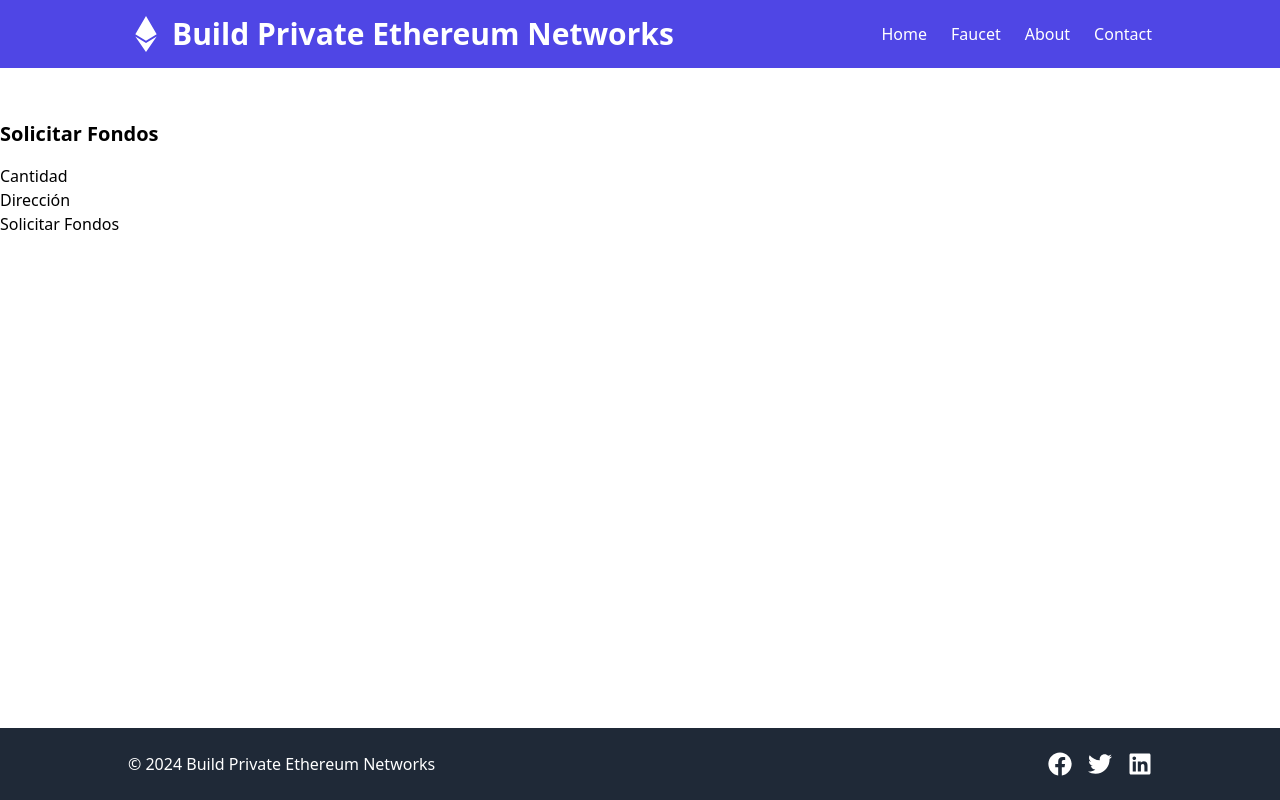
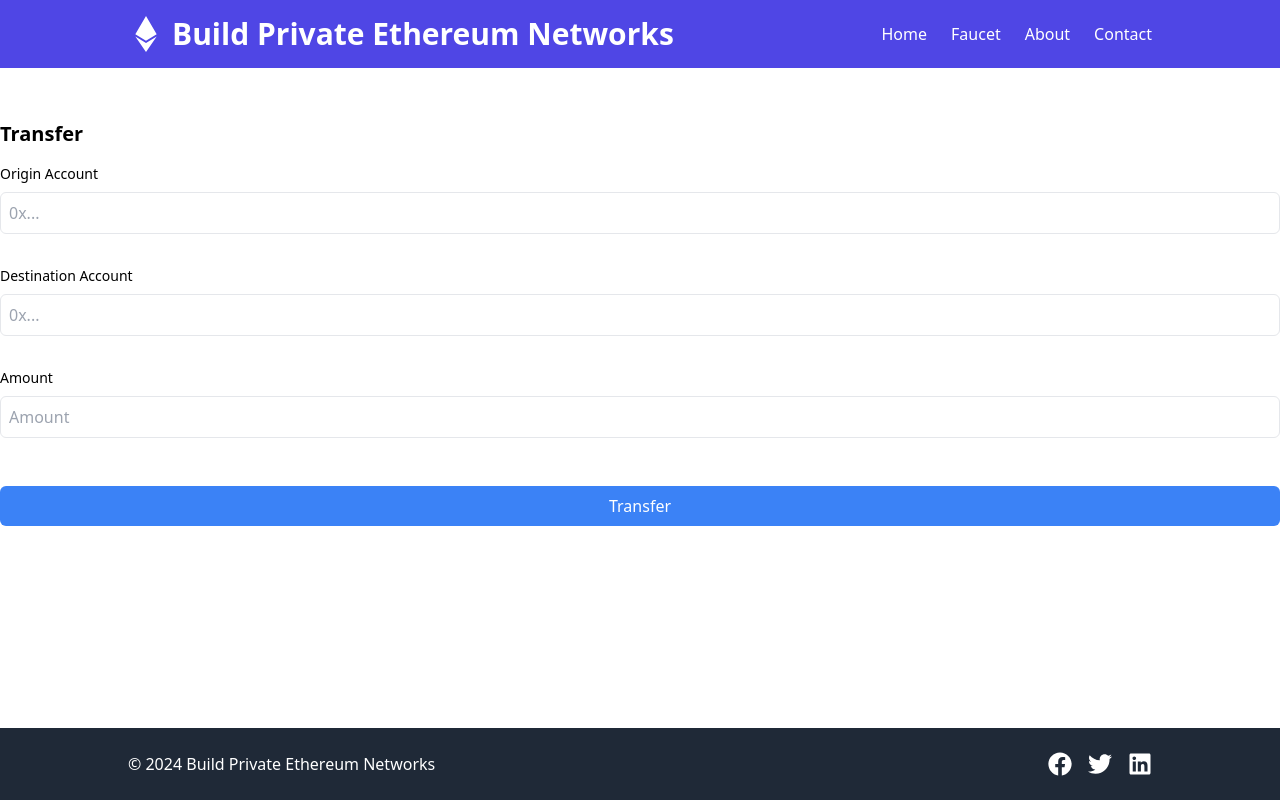
Before and after one commit to codecrypto-academy/pfm-web2.5-oct24-4, a React (Vite) app in the folder front/: page /faucet in a window 1280 px wide. Built offline with nearby package versions, Linux system fonts and the light colour scheme; no server answers.

Commit message:
Modificado Transfer.tsx

```diff
--- a/front/src/components/Balance.tsx
+++ /dev/null
@@ -1,3 +0,0 @@
-export function Balance () {
-    return <div>Balance</div>;
-  }
--- a/front/src/components/Faucet.tsx
+++ /dev/null
@@ -1,10 +0,0 @@
-import { UserContext } from '../App';
-import { useContext } from 'react';
-
-export function Faucet() {
-    const { state, setState } = useContext(UserContext);
-    return <div>
-        Faucet
-        {state.acc}
-    </div>;
-}
--- a/front/src/components/Transfer.tsx
+++ b/front/src/components/Transfer.tsx
@@ -1,12 +1,72 @@
 import { useForm } from 'react-hook-form';
+import InputField from './InputField';
+import { useState } from 'react';
 
 export function Transfer() {
-  const { register, handleSubmit, formState: { errors } } = useForm();
+  const form = useForm(
+    {
+      defaultValues: {
+        OriginAccount: '',
+        DestinationAccount: '',
+        Amount: '',
+      },
+    }
+  );
+  const [OriginAccount, setOriginAccount] = useState('');
+  const [DestinationAccount, setDestinationAccount] = useState('');
+  const [Amount, setAmount] = useState('');
 
+  const onSubmit = async (data: any) => {
+    console.log(data);
+  };
+
+  return <div className='space-y-4- mt-3'>
+
+    <h2 className='text-xl font-bold mb-4'>Transfer</h2>
+    <form
+      onSubmit={form.handleSubmit(onSubmit)}
+      className='space-y-8'>
+        <div className="mb-4">
+              <InputField
+                id="OriginAccount"
+                label="Origin Account"
+                value={OriginAccount}
+                onChange={(e) => setOriginAccount(e.target.value)}
+                placeholder="0x..."
+              />
+        </div>
+        <div className="mb-4">
+              <InputField
+                id="DestinationAccount"
+                label="Destination Account"
+                value={DestinationAccount}
+                onChange={(e) => setDestinationAccount(e.target.value)}
+                placeholder="0x..."
+              />
+        </div>
+        <div className="mb-4">
+              <InputField
+                id="Amount"
+                label="Amount"
+                value={Amount}
+                onChange={(e) => setAmount(e.target.value)}
+                placeholder="Amount"
+              />
+        </div>
+      <button
+        type="submit"
+        className="w-full p-2 bg-blue-500 text-white rounded-md hover:bg-blue-600 mb-4">
+        Transfer
+        </button>
+    </form>
+
+  </div>
+}
+
+/*
   const onSubmit = async (data: any) => {
     const { amount, address } = data;
     try {
-      // Aquí se realizaría la solicitud al faucet
       const response = await fetch('URL_DEL_FAUCET', {
         method: 'POST',
         headers: {
@@ -23,28 +83,29 @@ export function Transfer() {
 
   return (
     <div className="space-y-4 mt-3">
-      <h1 className="text-xl font-bold">Solicitar Fondos</h1>
+      <h2 className="text-xl font-bold mb-4">Transferir Fondos</h2>
       <form onSubmit={handleSubmit(onSubmit)}>
         <div>
-          <label htmlFor="amount">Cantidad</label>
-          <input
+          <label htmlFor="amount">Amount</label>
+          <Input
             id="amount"
             type="number"
-            {...register('amount', { required: 'La cantidad es requerida' })}
+            {...register('amount', { required: 'Amount is required', min: { value: 1, message: 'Amount must be at least 1' } })}
           />
-          {errors.amount && <p>{String(errors.amount.message)}</p>}
+          {errors.amount && <FormErrorMessage>{errors.amount.message}</FormErrorMessage>}
         </div>
         <div>
-          <label htmlFor="address">Dirección</label>
-          <input
+          <label htmlFor="address">Address</label>
+          <Input
             id="address"
             type="text"
-            {...register('address', { required: 'La dirección es requerida' })}
+            {...register('address', { required: 'Address is required', pattern: { value: /^[a-zA-Z0-9]+$/, message: 'Invalid address format' } })}
           />
-          {errors.address && <p>{String(errors.address.message)}</p>}
+          {errors.address && <FormErrorMessage>{errors.address.message}</FormErrorMessage>}
         </div>
-        <button type="submit">Solicitar Fondos</button>
+
       </form>
     </div>
   );
 }
+*/
```
